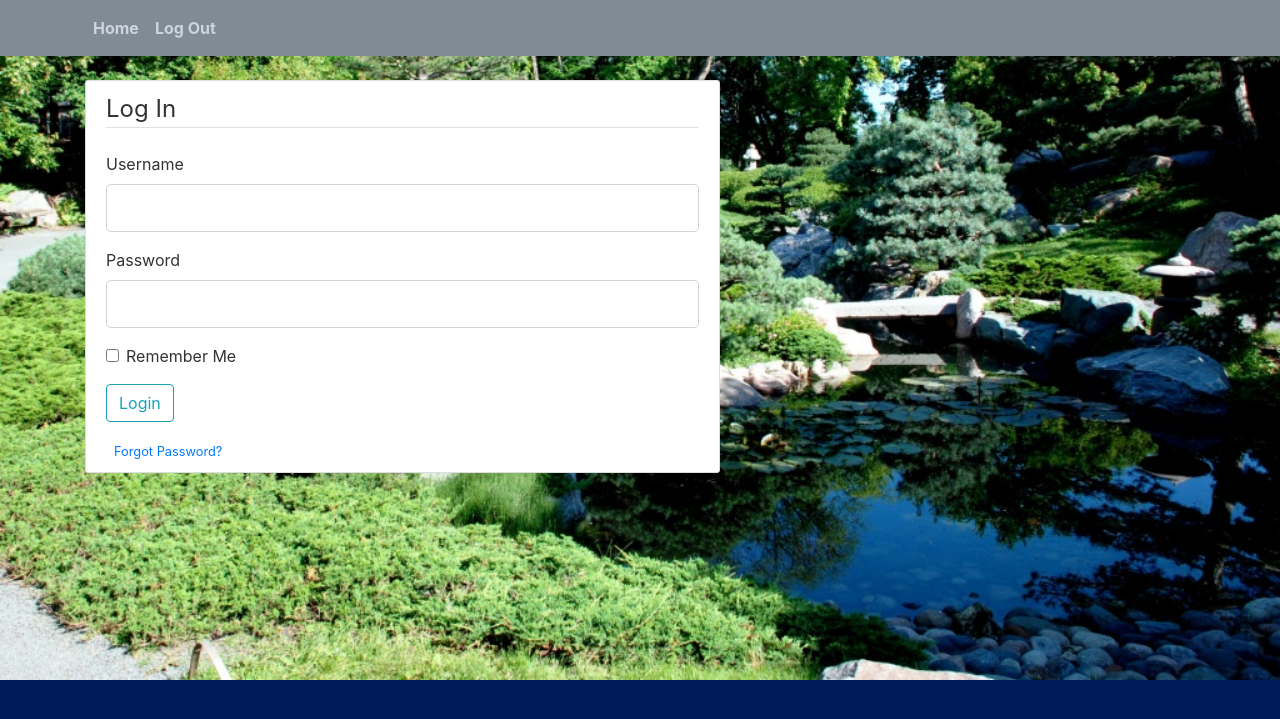
After one commit to jwoh1323/Restaurant-App, a Flask app: page /login in a window 1280 px wide. The commit adds this page. Shown: the top 719 px of the page. Run offline with Flask 2, Linux system fonts and the light colour scheme; parts of the project's set-up code (start-up, migrations or seed data) failed here and were passed over; some libraries are stand-ins or nearby versions.

Commit message:
update routes

```diff
--- a/app.py
+++ b/app.py
@@ -1,7 +1,13 @@
 from flask import Flask, render_template, url_for, flash, redirect, request
+from forms import *
+import forms
 import pandas as pd
+import uuid
+
 
 app = Flask(__name__)
+
+app.config['SECRET_KEY'] = 'a26ade032e7040309ba635818774a38b'
 
 @app.route("/")
 @app.route("/home")
@@ -16,5 +22,24 @@ def contact():
 def menu():
     return render_template('menu.html')
 
+@app.route("/login", methods=['GET', 'POST'])
+def login():
+    form = LoginForm()
+    if form.validate_on_submit():
+        username = form.user.data
+        password = form.password.data
+        if login_check.login_check(username, password) == True:
+        	return redirect(url_for('manager_view',pt_username = username))
+        else:
+            flash('Invalid Account, Check Your Username and Password', 'danger')
+
+    return render_template('login.html',form=form)
+
+
+@app.route("/manager_view", methods=['GET', 'POST'])
+def manager_view():
+    return render_template('manager_view.html')
+
+
 if __name__ == '__main__':
     app.run(debug=True)
--- /dev/null
+++ b/forms.py
@@ -0,0 +1,39 @@
+from flask_wtf import FlaskForm
+from wtforms import StringField,IntegerField,SelectField,PasswordField,SubmitField,BooleanField,DateField,widgets, SelectMultipleField, RadioField, FloatField
+from wtforms.validators import DataRequired,Length,Email,EqualTo,NumberRange,Optional, InputRequired
+from wtforms.widgets import PasswordInput, CheckboxInput, ListWidget, html_params, HTMLString
+from wtforms.fields.html5 import DateField
+from QueryEngine import QueryEngine
+from datetime import date
+import string
+qe = QueryEngine()
+qe.setup_default()
+
+
+
+class ButtonWidget(object):
+    input_type = 'submit'
+
+    html_params = staticmethod(html_params)
+
+    def __call__(self, field, **kwargs):
+        kwargs.setdefault('id', field.id)
+        kwargs.setdefault('type', self.input_type)
+        if 'value' not in kwargs:
+            kwargs['value'] = field._value()
+
+        return HTMLString('<button {params}>{label}</button>'.format(
+            params=self.html_params(name=field.name, **kwargs),
+            label=field.label.text)
+        )
+
+class ButtonField(StringField):
+    widget = ButtonWidget()
+
+
+class LoginForm(FlaskForm):
+    user = StringField('Username',
+                        validators=[DataRequired()])
+    password = PasswordField('Password', validators=[DataRequired()])
+    remember = BooleanField('Remember Me')
+    submit = SubmitField('Login')
--- /dev/null
+++ b/static/main.css
@@ -0,0 +1,86 @@
+body {
+  background: #fafafa;
+  color: #333333;
+  margin-top: 5rem;
+  background-image: url("../static/img/base.jpg");
+  background-repeat: no-repeat;
+  background-position: center;
+  background-size: cover;
+
+  background-color: #cccccc;
+}
+
+h1, h2, h3, h4, h5, h6 {
+  color: #444444;
+}
+
+.bg-steel {
+  background-color: #808B96;
+}
+
+.site-header .navbar-nav .nav-link {
+  color: #cbd5db;
+}
+
+.site-header .navbar-nav .nav-link:hover {
+  color: #ffffff;
+}
+
+.site-header .navbar-nav .nav-link.active {
+  font-weight: 500;
+}
+
+.content-section {
+  background: #ffffff;
+  padding: 10px 20px;
+  border: 1px solid #dddddd;
+  border-radius: 3px;
+  margin-bottom: 20px;
+}
+
+.article-title {
+  color: #444444;
+}
+
+a.article-title:hover {
+  color: #428bca;
+  text-decoration: none;
+}
+
+.article-content {
+  white-space: pre-line;
+}
+
+.article-img {
+  height: 65px;
+  width: 65px;
+  margin-right: 16px;
+}
+
+.article-metadata {
+  padding-bottom: 1px;
+  margin-bottom: 4px;
+  border-bottom: 1px solid #e3e3e3
+}
+
+.article-metadata a:hover {
+  color: #333;
+  text-decoration: none;
+}
+
+.article-svg {
+  width: 25px;
+  height: 25px;
+  vertical-align: middle;
+}
+
+.account-img {
+  height: 125px;
+  width: 125px;
+  margin-right: 20px;
+  margin-bottom: 16px;
+}
+
+.account-heading {
+  font-size: 2.5rem;
+}
--- a/templates/index.html
+++ b/templates/index.html
@@ -16,7 +16,6 @@
     <link rel="stylesheet" href="../static/css/templatemo-style.css">
 
 </head>
-
     <body>
         <div class="container">
             <div class="row">
@@ -40,6 +39,9 @@
                                 </li>
                                 <li class="tm-nav-item">
                                     <a href="{{ url_for('contact') }}" class="tm-nav-item-link">Contact Us</a>
+                                </li>
+                                <li class="tm-nav-item">
+                                    <a href="{{ url_for('login') }}" class="tm-nav-item-link">Manager Access</a>
                                 </li>
                             </ul>
                         </nav>
--- /dev/null
+++ b/templates/layout.html
@@ -0,0 +1,61 @@
+<!DOCTYPE html>
+<html>
+<head>
+    <!-- Required meta tags -->
+    <meta charset="utf-8">
+    <meta name="viewport" content="width=device-width, initial-scale=1, shrink-to-fit=no">
+
+    <!-- Bootstrap CSS -->
+    <link rel="stylesheet" href="https://maxcdn.bootstrapcdn.com/bootstrap/4.0.0/css/bootstrap.min.css" integrity="sha384-Gn5384xqQ1aoWXA+058RXPxPg6fy4IWvTNh0E263XmFcJlSAwiGgFAW/dAiS6JXm" crossorigin="anonymous">
+
+   <link rel="stylesheet" type="text/css" href="{{ url_for('static', filename='main.css')}}">
+
+    <title>DJ Bistro</title>
+</head>
+
+<body style = "background-color:#001B5A;">
+    <header class="site-header">
+      <nav class="navbar navbar-expand-md navbar-dark bg-steel fixed-top">
+        <div class="container">
+          <!-- <a class="navbar-brand mr-4" href="/">Medical Clinic</a> -->
+          <button class="navbar-toggler" type="button" data-toggle="collapse" data-target="#navbarToggle" aria-controls="navbarToggle" aria-expanded="false" aria-label="Toggle navigation">
+            <span class="navbar-toggler-icon"></span>
+          </button>
+          <div class="collapse navbar-collapse" id="navbarToggle">
+                        <!-- Navbar Right Side -->
+            <div class="navbar-nav">
+              <a class="nav-item nav-link" href="{{ url_for('home') }}"><strong>Home</strong></a>
+              <a class="nav-item nav-link" href="#"><strong>Log Out</strong></a>
+            </div>
+
+          </div>
+          </div>
+        </div>
+      </nav>
+    </header>
+    <main role="main" class="container">
+      <div class="row">
+        <div class="col-md-7">
+          {% with messages = get_flashed_messages(with_categories=true) %}
+            {% if messages %}
+              {% for category, message in messages %}
+                <div class="alert alert-{{ category }}">
+                  {{ message }}
+                </div>
+              {% endfor %}
+            {% endif %}
+          {% endwith %}
+          {% block content %}
+          {% endblock %}
+        </div>
+      </div>
+    </main>
+
+
+    <!-- Optional JavaScript -->
+    <!-- jQuery first, then Popper.js, then Bootstrap JS -->
+    <script src="https://code.jquery.com/jquery-3.2.1.slim.min.js" integrity="sha384-KJ3o2DKtIkvYIK3UENzmM7KCkRr/rE9/Qpg6aAZGJwFDMVNA/GpGFF93hXpG5KkN" crossorigin="anonymous"></script>
+    <script src="https://cdnjs.cloudflare.com/ajax/libs/popper.js/1.12.9/umd/popper.min.js" integrity="sha384-ApNbgh9B+Y1QKtv3Rn7W3mgPxhU9K/ScQsAP7hUibX39j7fakFPskvXusvfa0b4Q" crossorigin="anonymous"></script>
+    <script src="https://maxcdn.bootstrapcdn.com/bootstrap/4.0.0/js/bootstrap.min.js" integrity="sha384-JZR6Spejh4U02d8jOt6vLEHfe/JQGiRRSQQxSfFWpi1MquVdAyjUar5+76PVCmYl" crossorigin="anonymous"></script>
+</body>
+</html>
--- /dev/null
+++ b/templates/login.html
@@ -0,0 +1,48 @@
+{% extends "layout.html" %}
+{% block content %}
+    <div class="content-section">
+        <form method="POST" action="">
+            {{ form.hidden_tag() }}
+            <fieldset class="form-group">
+                <legend class="border-bottom mb-4">Log In</legend>
+                <div class="form-group">
+                    {{ form.user.label(class="form-control-label") }}
+                    {% if form.user.errors %}
+                        {{ form.user(class="form-control form-control-lg is-invalid") }}
+                        <div class="invalid-feedback">
+                            {% for error in form.user.errors %}
+                                <span>{{ error }}</span>
+                            {% endfor %}
+                        </div>
+                    {% else %}
+                        {{ form.user(class="form-control form-control-lg") }}
+                    {% endif %}
+
+                </div>
+                <div class="form-group">
+                    {{ form.password.label(class="form-control-label") }}
+                    {% if form.password.errors %}
+                        {{ form.password(class="form-control form-control-lg is-invalid") }}
+                        <div class="invalid-feedback">
+                            {% for error in form.password.errors %}
+                                <span>{{ error }}</span>
+                            {% endfor %}
+                        </div>
+                    {% else %}
+                        {{ form.password(class="form-control form-control-lg") }}
+                    {% endif %}
+                </div>
+                <div class="form-check">
+                    {{ form.remember(class="form-check-input") }}
+                    {{ form.remember.label(class="form-check-label") }}
+                </div>
+            </fieldset>
+            <div class="form-group">
+                {{ form.submit(class="btn btn-outline-info") }}
+            </div>
+            <small class="text-muted ml-2">
+                <a href="#">Forgot Password?</a>
+            </small>
+        </form>
+    </div>
+{% endblock content %}
```
Also changed, not shown: QueryEngine.py (added, +49 -0 lines), templates/manager_view.html (added, +57 -0 lines), templates/nhap.html (deleted, +0 -72 lines), static/img/base.jpg (added), static/img/logo.gif.
